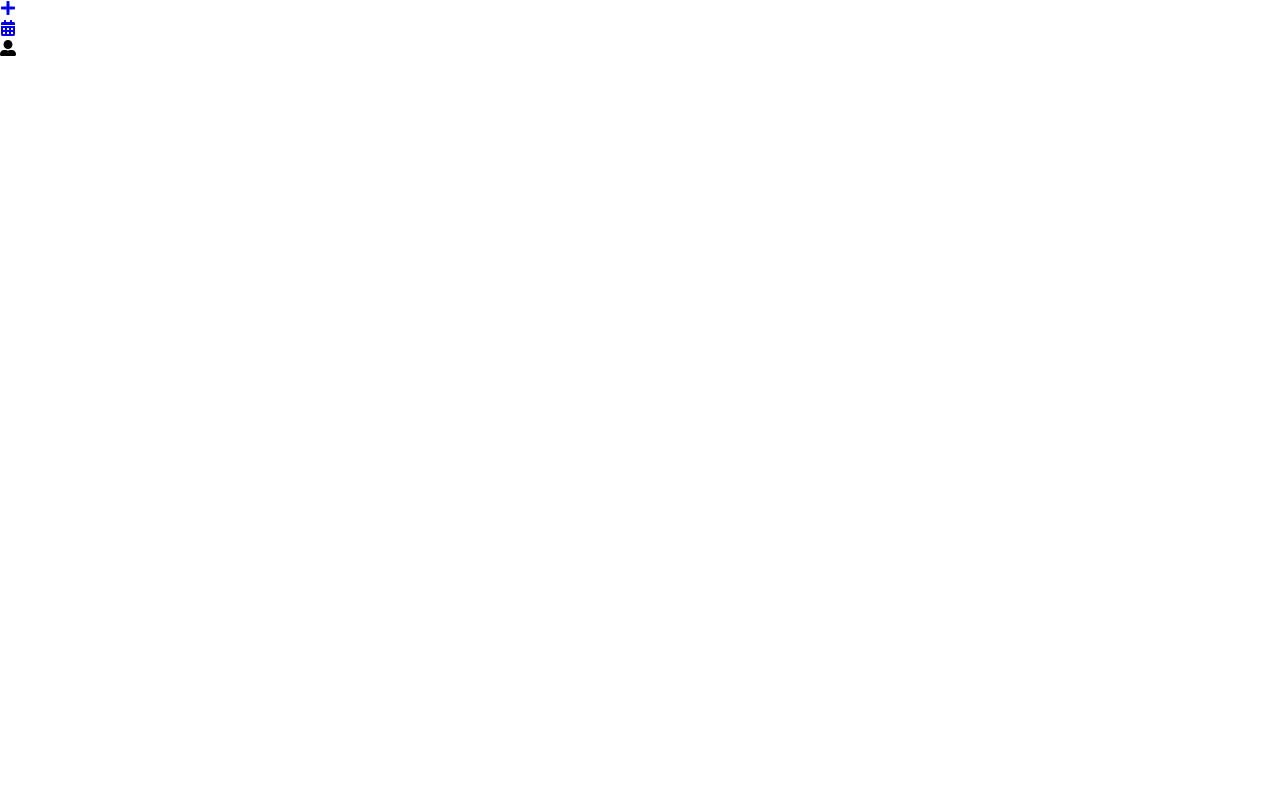
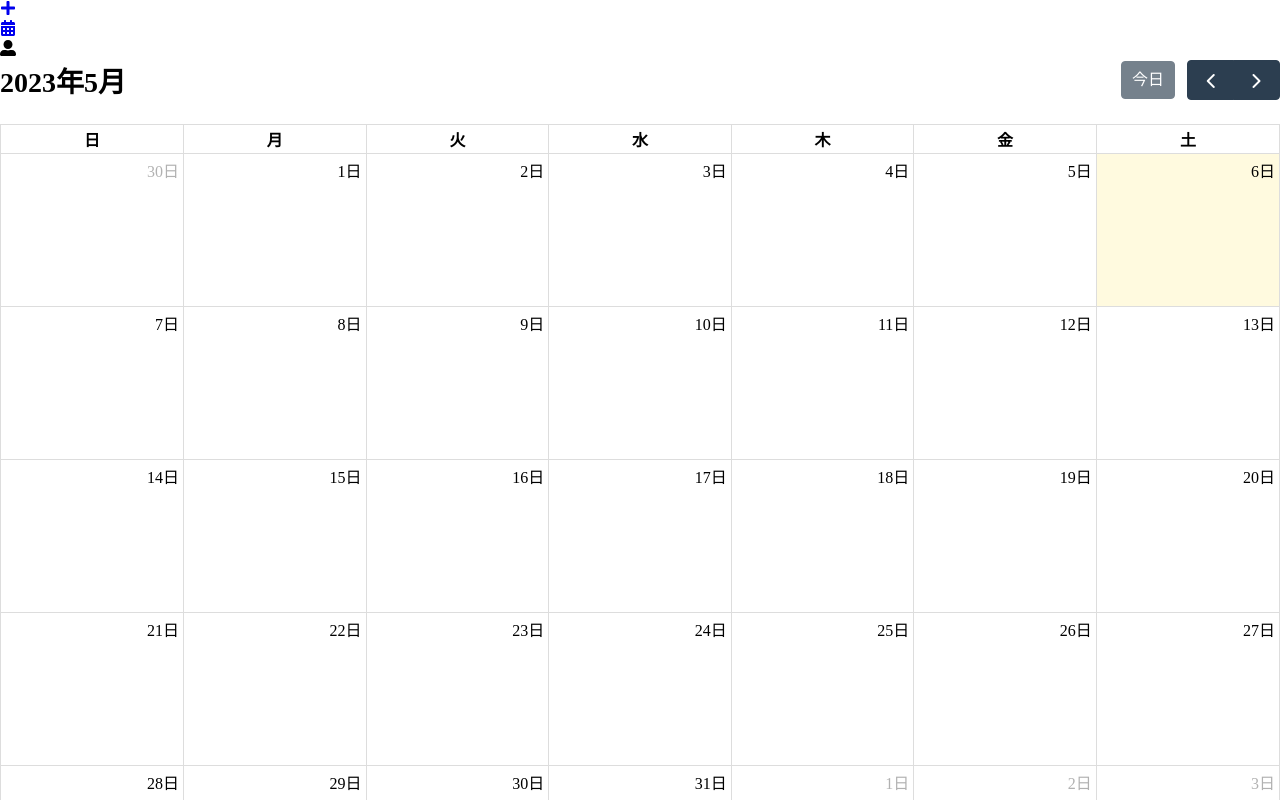
Before and after one commit to JiwonChoi1017/yume-nikki, a Next.js app: page /calendar in a window 1280 px wide. Built offline with nearby package versions, Linux system fonts and the light colour scheme; no server answers.

Commit message:
カレンダー追加（まだ途中）

```diff
--- a/package.json
+++ b/package.json
@@ -9,6 +9,9 @@
     "lint": "next lint"
   },
   "dependencies": {
+    "@fullcalendar/core": "^6.1.6",
+    "@fullcalendar/daygrid": "^6.1.6",
+    "@fullcalendar/react": "^6.1.6",
     "@react-three/drei": "^9.64.0",
     "@react-three/fiber": "^8.12.0",
     "@react-three/postprocessing": "^2.7.1",
--- a/src/components/calendar/Calendar.tsx
+++ b/src/components/calendar/Calendar.tsx
@@ -1,5 +1,22 @@
+import FullCalendar from "@fullcalendar/react";
+import allLocales from "@fullcalendar/core/locales-all";
+import dayGridPlugin from "@fullcalendar/daygrid";
+
+/**
+ * カレンダー.
+ *
+ * @returns {JSX.Element} カレンダー.
+ */
 const Calendar = () => {
-  return <></>;
+  return (
+    <div>
+      <FullCalendar
+        plugins={[dayGridPlugin]}
+        locales={allLocales}
+        locale="ja"
+      />
+    </div>
+  );
 };
 
 export default Calendar;
--- a/src/components/sign-in/SignInForm.tsx
+++ b/src/components/sign-in/SignInForm.tsx
@@ -42,7 +42,10 @@ const SignInForm = () => {
     }
   };
   // ユーザー登録ボタンクリックイベントハンドラ
-  const onClickSignUpButtonHandler = () => {
+  const onClickSignUpButtonHandler = (
+    e: React.MouseEvent<HTMLButtonElement>
+  ) => {
+    e.preventDefault();
     // ユーザー登録画面に遷移
     router.push("/sign-up");
   };
--- a/src/components/sign-up/SignUpForm.tsx
+++ b/src/components/sign-up/SignUpForm.tsx
@@ -42,7 +42,8 @@ const SignUpForm = () => {
     }
   };
   // キャンセルイベント
-  const onCancelHandler = () => {
+  const onCancelHandler = (e: React.MouseEvent<HTMLButtonElement>) => {
+    e.preventDefault();
     // ログイン画面に戻る
     router.push("/sign-in");
   };
```
Also changed, not shown: src/pages/list/index.tsx (deleted, +0 -9 lines), 1 other file (tests, documents, lock files or other folders).
